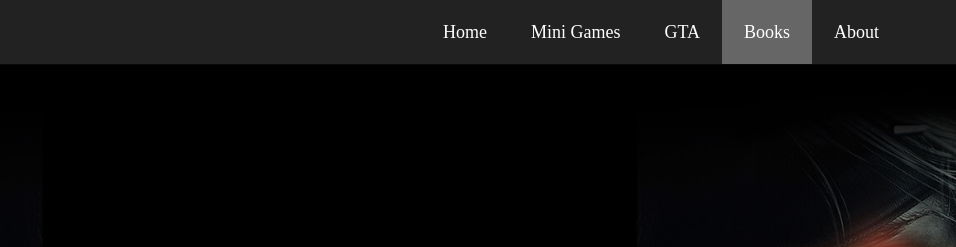
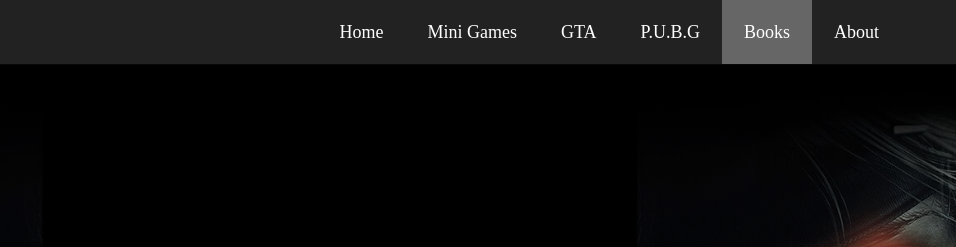
Before and after one commit to huzaifa525/Roll-for-Hacking, a plain HTML site: page books.html in a window 1280 px wide. Shown: the top 247 px of the page, 324-1280 px from the left. Drawn offline with Linux system fonts and the light colour scheme; a web font is replaced by a local one.

Commit message:
Update books.html

```diff
--- a/books.html
+++ b/books.html
@@ -73,7 +73,7 @@
                            <li><a href="./index.html" class="">Home</a></li>
 							<li><a href="./minigames.html" class="">Mini Games</a></li>
 							<li><a href="./gta.html" class="">GTA</a></li>
-
+							<li><a href="./pubg.html" class="">P.U.B.G</a></li>
                             <li><a href="./books.html" class="active">Books</a></li>
                             <li><a href="./About.html" class="">About</a></li>
                         </ul>
```
